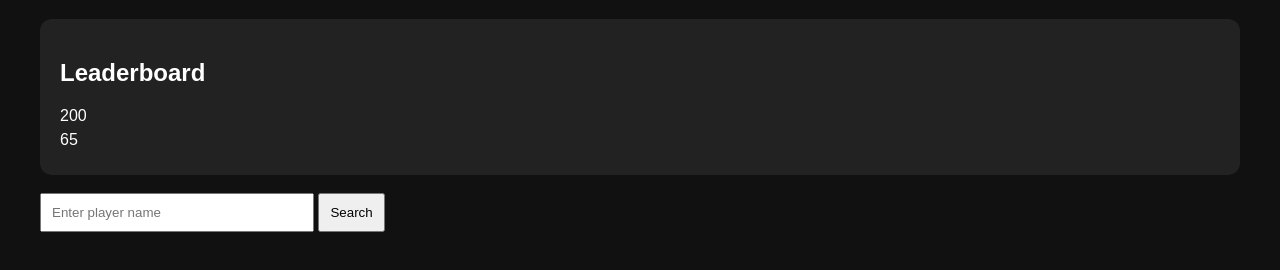
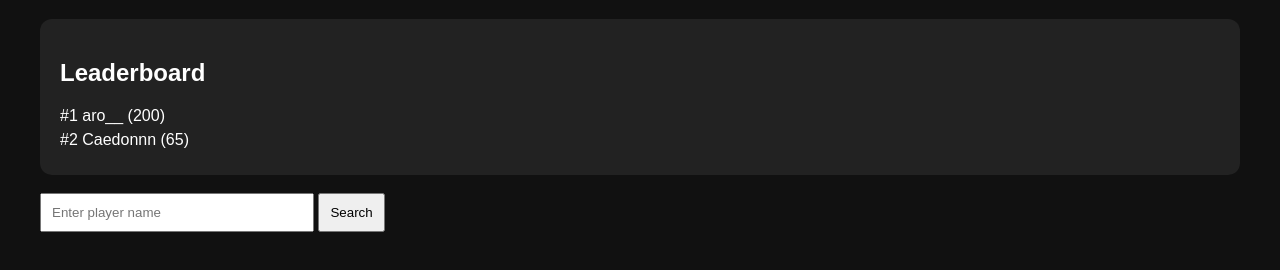
Before and after one commit to caedonnn/advancement-tracker, a plain HTML site: page index.html in a window 1280 px wide. Shown: the part 82-352 px from the top of the page. Drawn offline with Linux system fonts and the light colour scheme.

Commit message:
Update index.html

```diff
--- a/index.html
+++ b/index.html
@@ -84,7 +84,7 @@ async function loadData() {
     document.getElementById("leaderboard").innerHTML =
         allPlayers.map((p,i) =>
             `<div class="leaderboard-entry">
-                ${p.advancements}
+                #${i+1} ${p.name} (${p.advancements})
             </div>`
         ).join("");
 }
```
